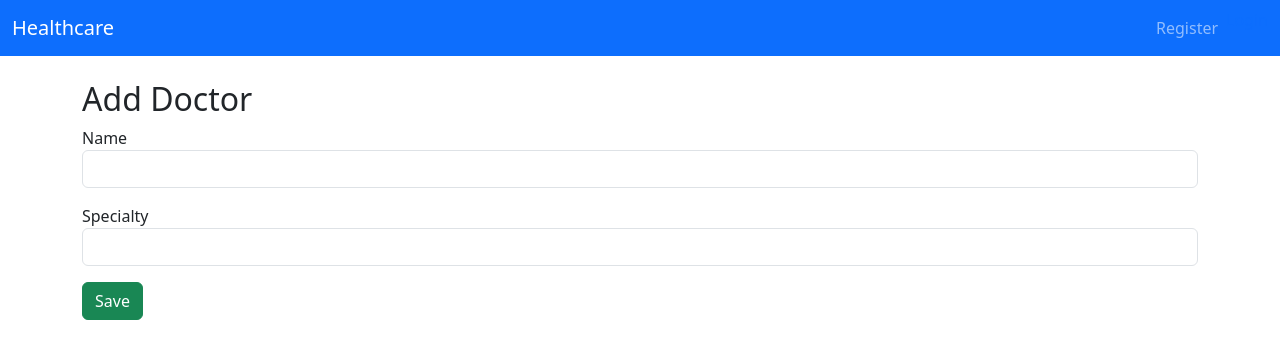
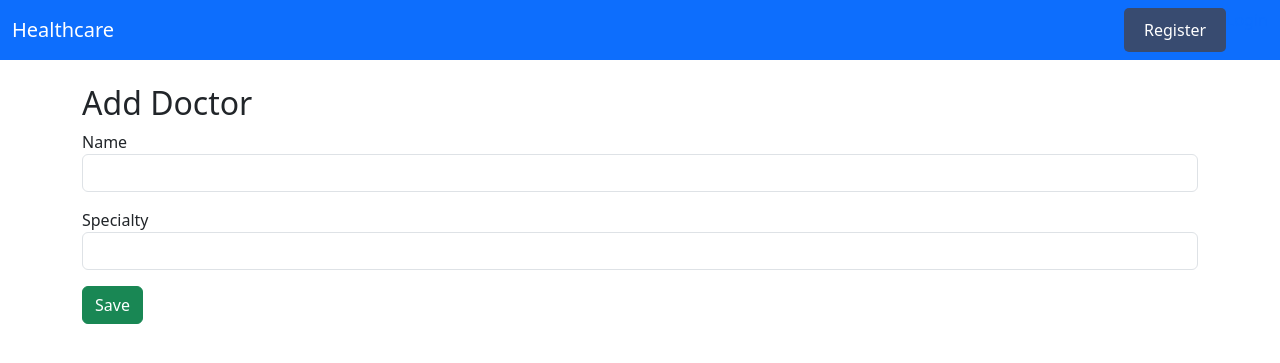
Before and after one commit to Strom732/healthcare_backend, a Django app: page /add_doctor/ in a window 1280 px wide. Shown: the top 363 px of the page. Run offline with Django 5.2, Linux system fonts and the light colour scheme; parts of the project's set-up code (start-up, migrations or seed data) failed here and were passed over.

Commit message:
login issuss

```diff
--- a/templates/base.html
+++ b/templates/base.html
@@ -11,18 +11,16 @@
             <a class="navbar-brand" href="/">Healthcare</a>
             <div class="collapse navbar-collapse">
                 <ul class="navbar-nav ms-auto">
-                    <li class="nav-item"><a class="nav-link" href="/register/">Register</a></li>
-                    <li>
+                    <li class="nav-item"><a class="nav-link" href="/register/"  style="background-color: #384B70; color: white; padding: 10px 20px; border: none; border-radius: 5px; cursor: pointer;">Register</a></li>
                      {% if user.is_authenticated %}
-                        <li><p>Welcome, {{ user.username }}!</p></li>
-                        <li><form action="{% url 'logout' %}" method="post" style="display:inline;">
+                        <li class="nav-item"><p>Welcome, {{ user.username }}!</p></li>
+                        <form action="{% url 'logout' %}" method="post" style="display:inline;">
                             {% csrf_token %}
-                            <button type="submit" class="btn btn-link">Logout</button>
-                        </form></li>
+                            <button type="submit" class="btn btn-link" style="background-color: #384B70; color: white; padding: 10px 20px; border: none; border-radius: 5px; cursor: pointer;">Logout</button>
+                        </form>
                         {% else %}
                         <li><a href="{% url 'login' %}">Login</a></li>
                      {% endif %}
-                    </li>
                 </ul>
             </div>
         </div>
```
